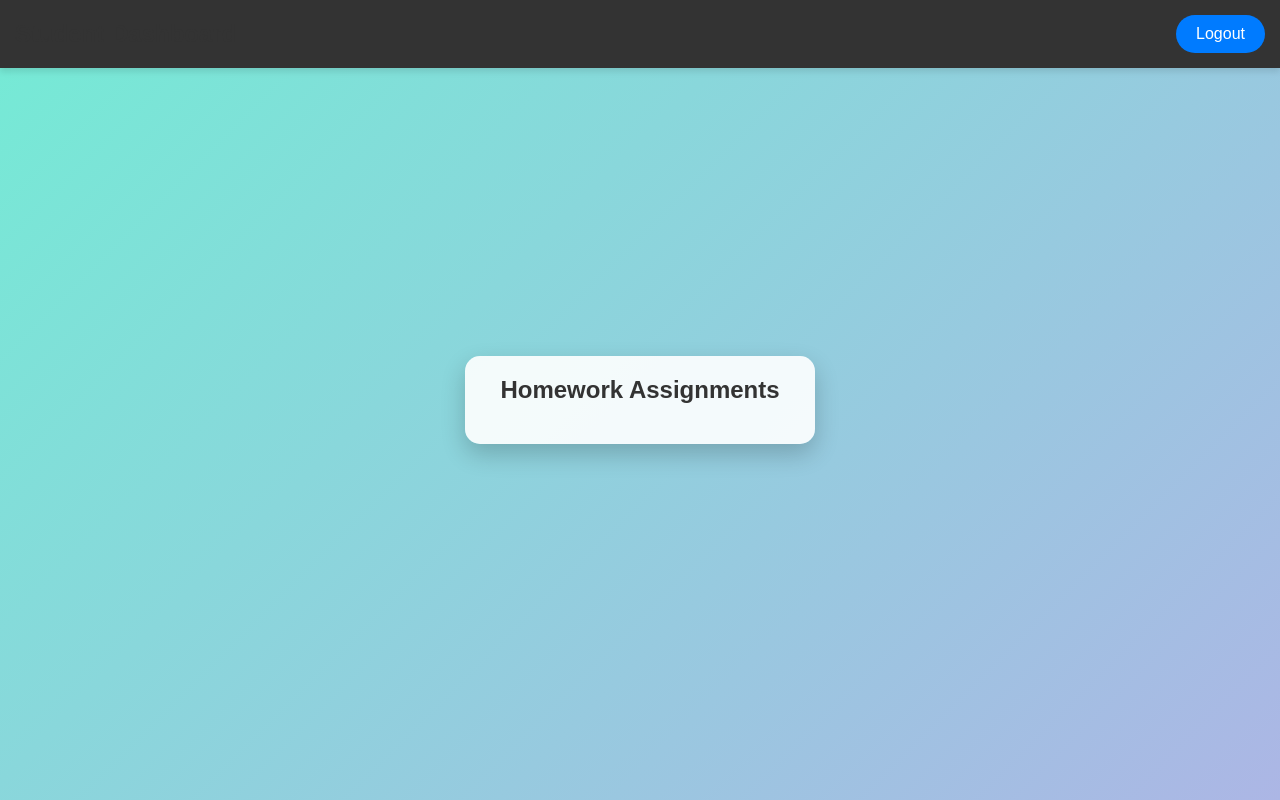
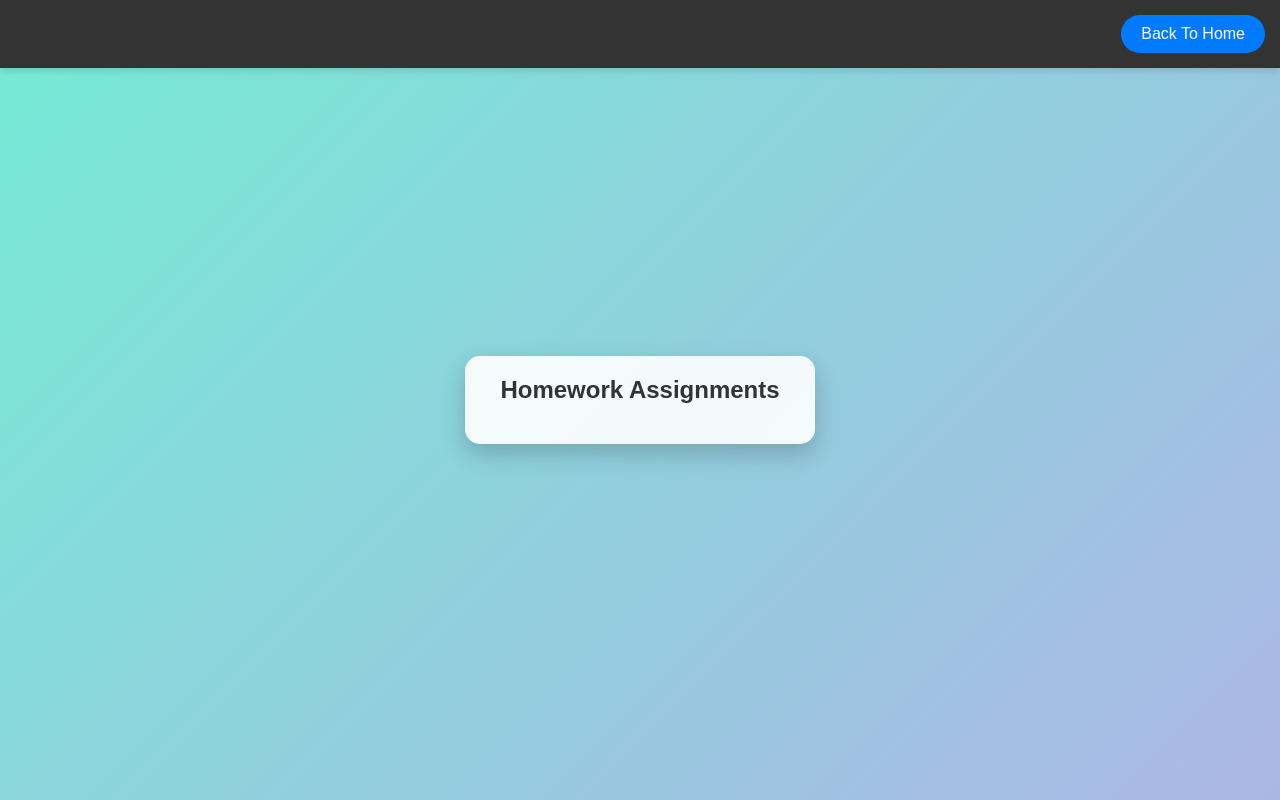
Before and after one commit to KadoPixels/Sham-Academy, a plain HTML site: page students_main.html in a window 1280 px wide. Drawn offline with Linux system fonts and the light colour scheme.

Commit message:
Update students_main.html

```diff
--- a/students_main.html
+++ b/students_main.html
@@ -11,7 +11,7 @@
 <body>
     <nav>
         <h1>Student Dashboard</h1>
-        <a href="welcome.html">Logout</a>
+        <a href="welcome.html">Back To Home</a>
     </nav>
 
     <div class="home-container">
```
